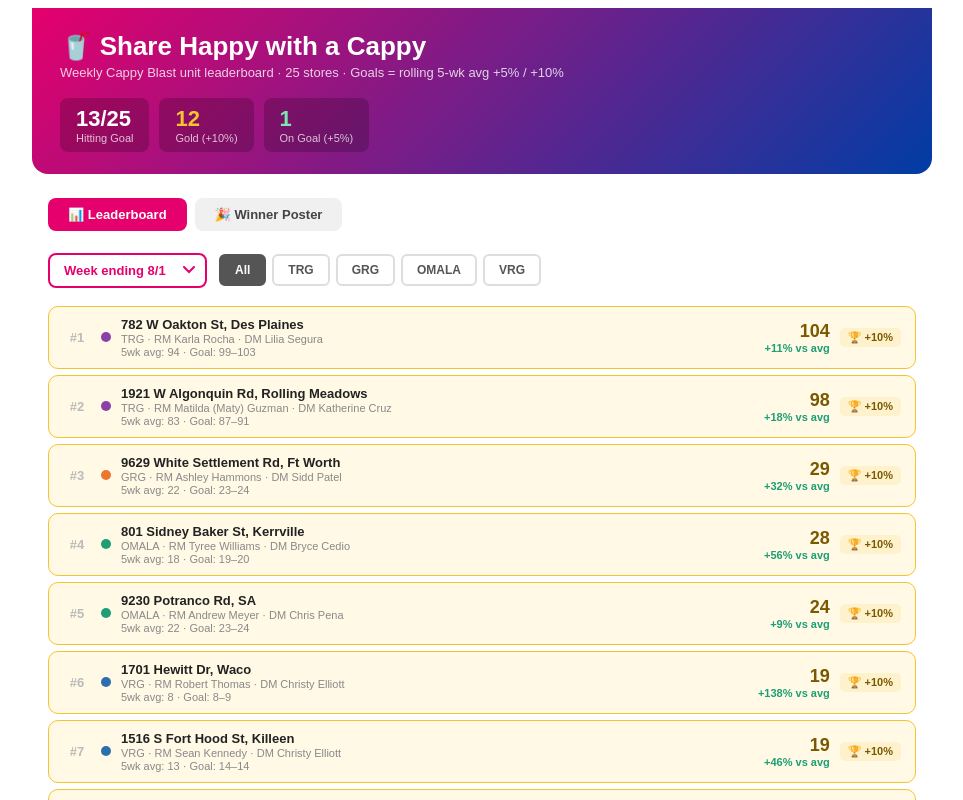
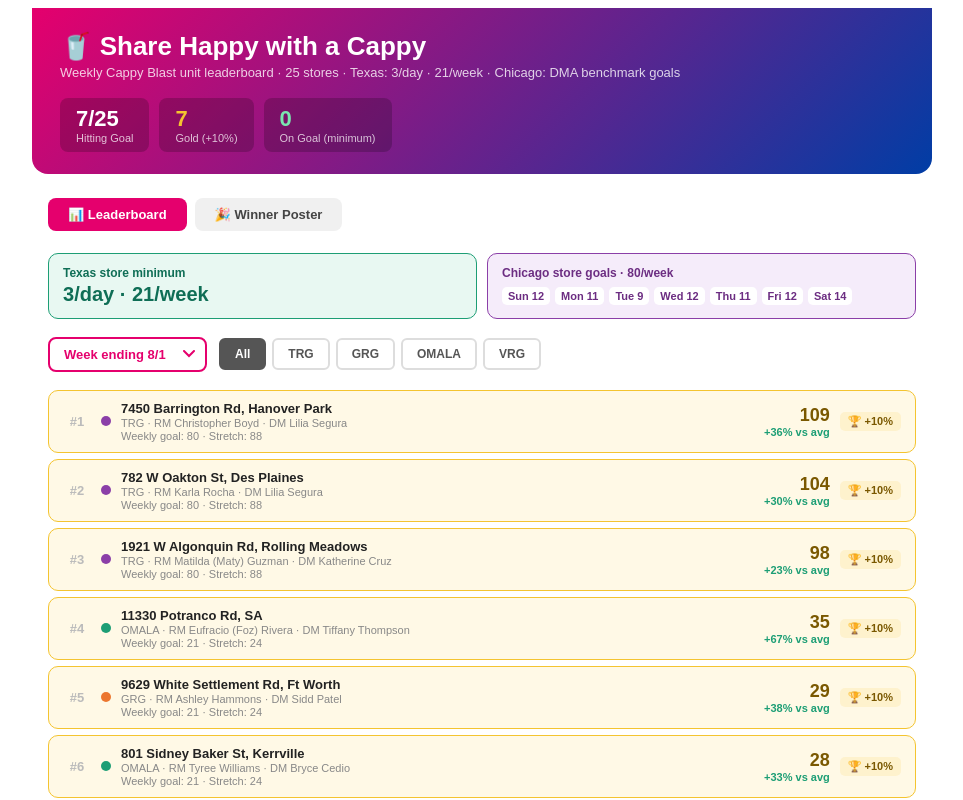
Before and after one commit to anthonyrodriguez-maker/share-happy-with-a-cappy, a React (Create React App) app: page / in a window 1280 px wide. Shown: the top 800 px of the page, without its empty margins (158-1121 px from the left). Built offline with nearby package versions, Linux system fonts and the light colour scheme.

Commit message:
Set minimum Cappy Blast goals by market
Texas stores: 3 units per day and 21 per week. Chicago stores: 80 per week with weekday goals based on the five-week DMA averages.

```diff
--- a/src/App.js
+++ b/src/App.js
@@ -41,14 +41,20 @@ const WEEKLY_RESULTS = [
 
 const NET_COLORS = { GRG: "#EC762F", VRG: "#2C6FAC", OMALA: "#1D9E75", TRG: "#8B3FA8" };
 
-function computeGoals(weekIdx) {
+const TEXAS_DAILY_GOAL = 3;
+const TEXAS_WEEKLY_GOAL = 21;
+const CHICAGO_WEEKLY_GOAL = 80;
+const CHICAGO_DAILY_GOALS = { Sun:12, Mon:11, Tue:9, Wed:12, Thu:11, Fri:12, Sat:14 };
+
+function computeGoals() {
   const goals = {};
   STORES.forEach(s => {
-    const lookback = WEEKLY_RESULTS.slice(Math.max(0, weekIdx - 5), weekIdx);
-    const vals = lookback.map(w => w.data[s.store_num]).filter(v => v !== undefined);
-    if (!vals.length) { goals[s.store_num] = { avg:0, g5:0, g10:0 }; return; }
-    const avg = Math.round(vals.reduce((a,b)=>a+b,0)/vals.length);
-    goals[s.store_num] = { avg, g5: Math.round(avg*1.05), g10: Math.round(avg*1.10) };
+    const weeklyGoal = s.network === "TRG" ? CHICAGO_WEEKLY_GOAL : TEXAS_WEEKLY_GOAL;
+    goals[s.store_num] = {
+      avg: weeklyGoal,
+      g5: weeklyGoal,
+      g10: Math.ceil(weeklyGoal * 1.10),
+    };
   });
   return goals;
 }
@@ -121,9 +127,9 @@ export default function App() {
 
       <div style={{background:"linear-gradient(135deg,#E5006D 0%,#003DA5 100%)",padding:"24px 28px 22px",borderRadius:"0 0 16px 16px",marginBottom:24}}>
         <div style={{fontSize:26,fontWeight:900,color:"#fff",lineHeight:1.1}}>🥤 Share Happy with a Cappy</div>
-        <div style={{fontSize:13,color:"rgba(255,255,255,0.8)",marginTop:4}}>Weekly Cappy Blast unit leaderboard · {STORES.length} stores · Goals = rolling 5-wk avg +5% / +10%</div>
+        <div style={{fontSize:13,color:"rgba(255,255,255,0.8)",marginTop:4}}>Weekly Cappy Blast unit leaderboard · {STORES.length} stores · Texas: 3/day · 21/week · Chicago: DMA benchmark goals</div>
         <div style={{display:"flex",gap:10,marginTop:18,flexWrap:"wrap"}}>
-          {[{label:"Hitting Goal",val:`${hitting.length}/${STORES.length}`,accent:"#fff"},{label:"Gold (+10%)",val:gold.length,accent:"#F4C430"},{label:"On Goal (+5%)",val:hitting.length-gold.length,accent:"#7AE6B0"}].map(p=>(
+          {[{label:"Hitting Goal",val:`${hitting.length}/${STORES.length}`,accent:"#fff"},{label:"Gold (+10%)",val:gold.length,accent:"#F4C430"},{label:"On Goal (minimum)",val:hitting.length-gold.length,accent:"#7AE6B0"}].map(p=>(
             <div key={p.label} style={{background:"rgba(0,0,0,0.2)",borderRadius:8,padding:"8px 16px"}}>
               <div style={{fontSize:22,fontWeight:900,color:p.accent}}>{p.val}</div>
               <div style={{fontSize:11,color:"rgba(255,255,255,0.75)"}}>{p.label}</div>
@@ -140,6 +146,18 @@ export default function App() {
 
       {view==="leaderboard" && (
         <div style={{padding:"0 16px"}}>
+          <div style={{display:"grid",gridTemplateColumns:"repeat(auto-fit,minmax(250px,1fr))",gap:10,marginBottom:18}}>
+            <div style={{background:"#E8F8F2",border:"1.5px solid #1D9E75",borderRadius:10,padding:"12px 14px"}}>
+              <div style={{fontSize:12,fontWeight:900,color:"#0F6E56"}}>Texas store minimum</div>
+              <div style={{fontSize:20,fontWeight:900,color:"#0F6E56",marginTop:3}}>{TEXAS_DAILY_GOAL}/day · {TEXAS_WEEKLY_GOAL}/week</div>
+            </div>
+            <div style={{background:"#F5ECFA",border:"1.5px solid #8B3FA8",borderRadius:10,padding:"12px 14px"}}>
+              <div style={{fontSize:12,fontWeight:900,color:"#6C2D82"}}>Chicago store goals · {CHICAGO_WEEKLY_GOAL}/week</div>
+              <div style={{display:"flex",gap:5,flexWrap:"wrap",marginTop:7}}>
+                {Object.entries(CHICAGO_DAILY_GOALS).map(([day,goal])=><span key={day} style={{background:"#fff",borderRadius:5,padding:"3px 6px",fontSize:11,fontWeight:700,color:"#6C2D82"}}>{day} {goal}</span>)}
+              </div>
+            </div>
+          </div>
           <div style={{display:"flex",gap:12,marginBottom:18,flexWrap:"wrap",alignItems:"center"}}>
             <select value={weekIdx} onChange={e=>setWeekIdx(Number(e.target.value))} style={sel}>
               {WEEKLY_RESULTS.map((w,i)=><option key={i} value={i}>{w.label}</option>)}
@@ -160,7 +178,7 @@ export default function App() {
                   <div style={{flex:1,minWidth:0}}>
                     <div style={{fontWeight:700,fontSize:13,color:"#222",whiteSpace:"nowrap",overflow:"hidden",textOverflow:"ellipsis"}}>{s.short}</div>
                     <div style={{fontSize:11,color:"#888",marginTop:1}}>{s.network} · RM {s.rm} · DM {s.dm}</div>
-                    <div style={{fontSize:11,color:"#888",marginTop:1}}>5wk avg: {s.avg.toLocaleString()} · Goal: {s.g5.toLocaleString()}–{s.g10.toLocaleString()}</div>
+                    <div style={{fontSize:11,color:"#888",marginTop:1}}>Weekly goal: {s.g5.toLocaleString()} · Stretch: {s.g10.toLocaleString()}</div>
                   </div>
                   <div style={{textAlign:"right",flexShrink:0,minWidth:60}}>
                     <div style={{fontSize:18,fontWeight:900,color:m.text}}>{s.val!==undefined?Number(s.val).toLocaleString():"—"}</div>
@@ -187,7 +205,7 @@ export default function App() {
               <div style={{fontSize:44,marginBottom:6}}>🥤</div>
               <div style={{fontSize:11,letterSpacing:4,fontWeight:700,color:"#FF6FB1",textTransform:"uppercase",marginBottom:6}}>Share Happy with a Cappy</div>
               <div style={{fontSize:28,fontWeight:900,lineHeight:1.1}}>{WEEKLY_RESULTS[posterIdx].label} — Champions</div>
-              <div style={{fontSize:13,color:"rgba(255,255,255,0.6)",marginTop:6}}>Stores hitting their rolling Cappy Blast unit goals</div>
+              <div style={{fontSize:13,color:"rgba(255,255,255,0.6)",marginTop:6}}>Stores hitting their weekly Cappy Blast unit goals</div>
             </div>
             {posterStores.length===0 ? (
               <div style={{textAlign:"center",color:"rgba(255,255,255,0.4)",padding:"32px 0",fontSize:14}}>No results available for this week yet.</div>
@@ -211,7 +229,7 @@ export default function App() {
                 )}
                 {posterStores.filter(s=>s.status==="green").length>0&&(
                   <div>
-                    <div style={{fontSize:11,fontWeight:700,letterSpacing:3,color:"#7AE6B0",textTransform:"uppercase",marginBottom:10}}>✅ Goal Tier — +5% or better</div>
+                    <div style={{fontSize:11,fontWeight:700,letterSpacing:3,color:"#7AE6B0",textTransform:"uppercase",marginBottom:10}}>✅ Goal Tier — weekly minimum met</div>
                     <div style={{display:"grid",gridTemplateColumns:"repeat(auto-fill,minmax(175px,1fr))",gap:8}}>
                       {posterStores.filter(s=>s.status==="green").map(s=>(
                         <div key={s.store_num} style={{background:"rgba(29,158,117,0.15)",border:"1.5px solid #1D9E75",borderRadius:10,padding:"12px 14px"}}>
```
